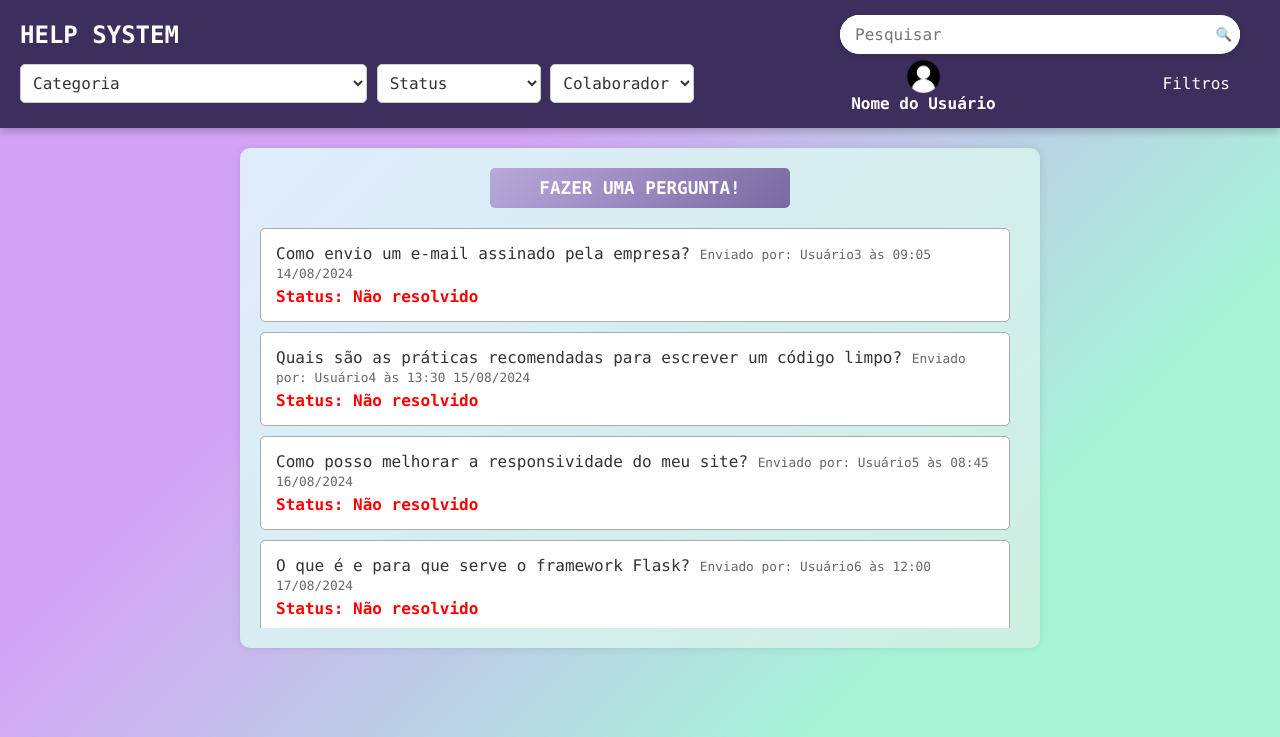
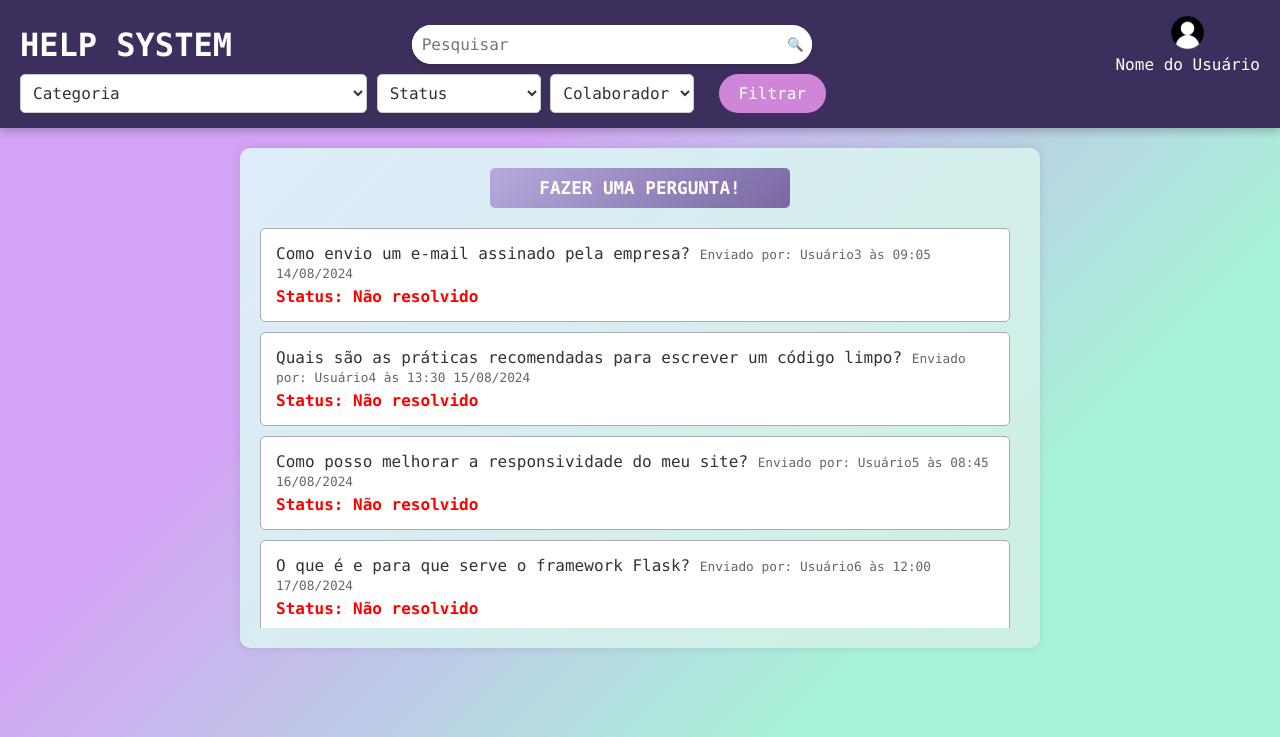
Before and after one commit to vinicius-vses/helpsystem, a Flask app: template templates/index.html in a window 1280 px wide. Shown: the top 737 px of the page. Run offline with Flask 3, Linux system fonts and the light colour scheme; the template is opened without the code that fills it, so the values that code supplies are empty; parts of the project's set-up code (start-up, migrations or seed data) failed here and were passed over.

Commit message:
População de departamento e categoria. Ajustes na navbar do index.html

```diff
--- a/static/css/index.css
+++ b/static/css/index.css
@@ -5,7 +5,7 @@
     font-family: 'Lucida Console', Monaco, monospace;
 }
 
-html {
+html, body {
     min-height: 100%;
 }
 
@@ -13,7 +13,6 @@ body {
     display: flex;
     flex-direction: column;
     align-items: center;
-    min-height: 100vh;
     background: linear-gradient(135deg, #d3a4f5 30%, #a7f4d8 70%);
     color: #333;
 }
@@ -23,6 +22,7 @@ body {
     justify-content: space-between;
     align-items: center;
     width: 100%;
+    max-height: 20em;
     padding: 15px 20px;
     background: #3d2f5d;
     color: white;
@@ -30,14 +30,10 @@ body {
     flex-wrap: wrap;
 }
 
-.logo {
-    display: flex;
-    align-items: center;
-}
+.logo h1 {
+    font-size: 2em;
+    color: white;
 
-.logo h1 {
-    font-size: 1.5em;
-    color: white;
 }
 
 .search-container {
@@ -46,8 +42,10 @@ body {
     background: #ffffff;
     border-radius: 25px;
     box-shadow: 0 4px 6px rgba(0, 0, 0, 0.1);
-    width: 400px;
-    margin-right: 20px;
+    width: 100%;
+    max-width: 400px;
+    margin-right: 25px;
+    margin: 0 auto;
     transition: box-shadow 0.3s;
 }
 
@@ -56,7 +54,7 @@ body {
 }
 
 .search-container input[type="text"] {
-    padding: 10px 15px;
+    padding: 10px 10px;
     border: none;
     outline: none;
     font-size: 1em;
@@ -74,13 +72,7 @@ body {
     display: flex;
     align-items: center;
     justify-content: center;
-    border-left: none;
     border-radius: 0 25px 25px 0;
-}
-
-.search-button img {
-    width: 16px;
-    height: 16px;
 }
 
 .search-button:hover {
@@ -94,7 +86,7 @@ body {
 }
 
 .filter-button {
-    background-color: #3d2f5d;
+    background-color: #d086d8;
     color: #ffffff;
     padding: 10px 20px;
     border: none;
@@ -102,12 +94,11 @@ body {
     cursor: pointer;
     font-size: 1em;
     transition: background 0.3s, transform 0.2s;
-    margin-right: 10px;
-    order: 1;
+    margin-right: 35%;
 }
 
 .filter-button:hover {
-    background-color: #d086d8;
+    background-color: #3d2f5d;
     transform: scale(1.05);
 }
 
@@ -135,7 +126,7 @@ body {
     flex-direction: column;
     align-items: center;
     text-align: center;
-    margin-left: 10px;
+    margin-left: 10%;
     color: #ffffff;
 }
 
@@ -143,36 +134,17 @@ body {
     width: 35px;
     height: 35px;
     border-radius: 50%;
-    margin-top: 5px;
-}
-
-.user-name {
-    font-weight: bold;
+    margin-bottom: 5px;
 }
 
 .container {
     width: 90%;
     max-width: 800px;
-    min-width: 300px;
     background: linear-gradient(135deg, #e0ecfc, #cbf0e1);
     border-radius: 10px;
     padding: 20px;
     margin: 20px auto;
     box-shadow: 0 0 10px rgba(0, 0, 0, 0.1);
-}
-
-
-@media (max-width: 1024px) {
-    .container {
-        max-width: 90%;
-    }
-}
-
-@media (max-width: 768px) {
-    .container {
-        max-width: 100%;
-        padding: 15px;
-    }
 }
 
 .ask-button {
@@ -232,3 +204,32 @@ body {
     display: block;
     margin-top: 5px;
 }
+
+@media (max-width: 1024px) {
+    .container {
+        max-width: 90%;
+    }
+
+    .search-container {
+        width: 100%;
+    }
+}
+
+@media (max-width: 768px) {
+    .container {
+        padding: 15px;
+    }
+
+    .search-container, .filter-button {
+        width: 100%;
+        margin-bottom: 10px;
+    }
+
+    .navbar {
+        flex-direction: column;
+    }
+
+    .user-info {
+        flex-direction: row;
+    }
+}
--- a/templates/index.html
+++ b/templates/index.html
@@ -17,7 +17,10 @@
         <button class="search-button">🔍</button>
       </div>
 
-      <button class="filter-button">Filtros</button>
+      <div class="user-info">
+        <img src="/src/static/img/user-profile-pic.png" alt="Foto do Usuário" class="user-photo" />
+        <span class="user-name">Nome do Usuário</span>
+      </div>
 
       <div class="filters-dropdown">
         <select name="category-filter" class="filter-select">
@@ -51,10 +54,8 @@
         </select>
       </div>
 
-      <div class="user-info">
-        <img src="/src/static/img/user-profile-pic.png" alt="Foto do Usuário" class="user-photo" />
-        <span class="user-name">Nome do Usuário</span>
-      </div>
+      <button class="filter-button">Filtrar</button>
+
     </header>
 
     <div class="container">
```
Also changed, not shown: db/schema.sql (+25 -7 lines).
